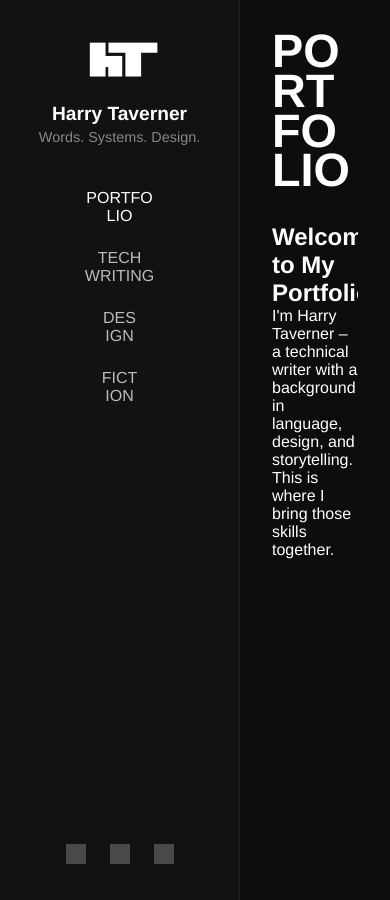
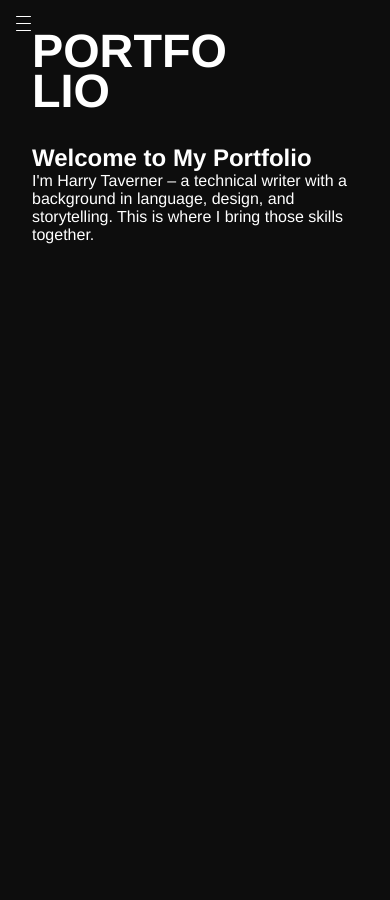
Before and after one commit to htaverner/Portfo-lio, a Jekyll site: the page built from index.html, in a window 390 px wide. Built offline with Jekyll 4.4.1, drawn with Linux system fonts in a browser that asks for light colours; grey boxes are pictures that could not be loaded.

Commit message:
added accordion text in sections

```diff
--- a/_layouts/default.html
+++ b/_layouts/default.html
@@ -7,7 +7,17 @@
   <link rel="stylesheet" href="{{ '/assets/css/style.css' | relative_url }}" />
 </head>
 <body>
+  <!-- Hamburger Toggle Button -->
+  <button id="sidebar-toggle" aria-label="Toggle menu" class="Hamburger">
+    <span></span>
+    <span></span>
+    <span></span>
+  </button>
+
+  <!-- Wrapper for layout -->
   <div id="wrapper">
+
+    <!-- Sidebar -->
     <aside id="sidebar">
       <div class="sidebar-top">
         <img id="logo" src="/assets/images/ht-logo512.png" alt="Logo" />
@@ -23,29 +33,31 @@
         </nav>
       </div>
       <div class="sidebar-bottom">
-        <a href="mailto:you@example.com" target="_blank" aria-label="Email">
+        <a href="mailto:harrytaverner@gmail.com" target="_blank" aria-label="Email">
           <img src="/assets/icons/email.svg" alt="Email" />
         </a>
-        <a href="https://linkedin.com/in/yourhandle" target="_blank" aria-label="LinkedIn">
+        <a href="https://linkedin.com/in/htaverner" target="_blank" aria-label="LinkedIn">
           <img src="/assets/icons/linkedin.svg" alt="LinkedIn" />
         </a>
-        <a href="https://github.com/yourhandle" target="_blank" aria-label="GitHub">
-          <img src="/assets/icons/github.svg" alt="GitHub" />
+        <a href="https://github.com/htaverner" target="_blank" aria-label="GitHub">
+          <img src="/assets/icons/github-icon.svg" alt="GitHub" />
         </a>
       </div>
     </aside>
 
+    <!-- Main Content -->
     <main id="main-content">
       <div class="hero">
         <h1 id="hero-text">{{ page.hero_text | markdownify }}</h1>
       </div>
-
       <div id="content-area">
         {{ content }}
       </div>
     </main>
-  </div>
+
+  </div> <!-- End #wrapper -->
 
   <script src="{{ '/assets/js/portfolio.js' | relative_url }}"></script>
+
 </body>
 </html>
--- a/assets/css/style.css
+++ b/assets/css/style.css
@@ -146,3 +146,132 @@
   max-height: none;
   z-index: 1;
 }
+
+/* Sidebar toggle button (hamburger) */
+#sidebar-toggle {
+  position: fixed;
+  top: 1rem;
+  left: 1rem;
+  z-index: 1001;
+  display: none;
+  flex-direction: column;
+  justify-content: center;
+  align-items: center;
+  width: 15px;
+  height: 15px;
+  background: none;
+  border: none;
+  cursor: pointer;
+  gap: 6px;
+}
+
+/* Hamburger bars */
+#sidebar-toggle span {
+  display: block;
+  height: 3px;
+  width: 100%;
+  background-color: #fff;
+  border-radius: 2px;
+  transition: all 0.3s ease;
+}
+
+/* Transform into X */
+#sidebar-toggle.active span:nth-child(1) {
+  transform: rotate(45deg) translate(5px, 5px);
+}
+
+#sidebar-toggle.active span:nth-child(2) {
+  opacity: 0;
+}
+
+#sidebar-toggle.active span:nth-child(3) {
+  transform: rotate(-45deg) translate(5px, -5px);
+}
+
+/* Hover effect */
+#sidebar-toggle:hover span {
+  background-color: #fff;
+}
+
+/* Show on mobile only */
+@media (max-width: 768px) {
+  #sidebar-toggle {
+    display: flex;
+  }
+
+  #sidebar {
+    position: absolute;
+    top: 0;
+    left: -100%;
+    height: 100%;
+    z-index: 999;
+    transition: left 0.3s ease;
+  }
+
+  #sidebar.open {
+    left: 0;
+  }
+}
+
+/* Accordion Styles */
+.accordion-container {
+  margin-top: 2rem;
+}
+
+.accordion-card {
+  background: #1e1e1e;
+  border: 1px solid #333;
+  margin-bottom: 1rem;
+  border-radius: 8px;
+  overflow: hidden;
+  transition: border 0.3s ease;
+}
+
+.accordion-header {
+  display: flex;
+  justify-content: space-between;
+  align-items: center;
+  cursor: pointer;
+  padding: 1rem;
+  font-weight: 600;
+  color: #eee;
+  background: #2a2a2a;
+  transition: background 0.3s ease;
+  width: 100%;
+}
+
+.accordion-header:hover {
+  background: #333;
+}
+
+/* Prevent child elements from blocking clicks */
+.accordion-header * {
+  pointer-events: none;
+}
+
+.accordion-content {
+  max-height: 0;
+  overflow: hidden;
+  padding: 0 1rem;
+  color: #ccc;
+  transition: max-height 0.4s ease, padding 0.4s ease;
+}
+
+.accordion-content.expanded {
+  max-height: 500px; /* adjust based on expected content */
+  padding: 1rem;
+}
+
+.toggle-btn {
+  background: none;
+  border: none;
+  color: #eee;
+  font-size: 1.5rem;
+  transition: transform 0.3s ease;
+  margin-left: 1rem;
+  pointer-events: none; /* ensures parent header handles the click */
+}
+
+.accordion-card.open .toggle-btn {
+  transform: rotate(45deg); /* plus to x */
+}
--- a/assets/js/portfolio.js
+++ b/assets/js/portfolio.js
@@ -1,4 +1,5 @@
 document.addEventListener("DOMContentLoaded", () => {
+  // === SECTION HANDLING ===
   const sections = {
     home: document.getElementById("home"),
     tech: document.getElementById("tech"),
@@ -40,7 +41,6 @@
 
       // Show and fade in new section
       next.style.display = "block";
-      // Scroll to top of main content smoothly BEFORE fade-in
       mainContent.scrollTo({ top: 0, behavior: "smooth" });
 
       requestAnimationFrame(() => {
@@ -48,7 +48,6 @@
         next.style.opacity = 1;
       });
 
-      // Update hero text after fade out, then fade in
       heroText.innerHTML = sidebarLabel(target);
       requestAnimationFrame(() => {
         heroText.style.opacity = 1;
@@ -63,7 +62,7 @@
     }, fadeDuration);
   }
 
-  // Initial section setup
+  // Initialize sections
   Object.entries(sections).forEach(([key, section]) => {
     if (key === currentSection) {
       section.classList.add("active");
@@ -79,17 +78,59 @@
   heroText.innerHTML = sidebarLabel(currentSection);
   heroText.style.opacity = 1;
 
-  // Sidebar click handling
   sidebarItems.forEach(item => {
     item.addEventListener("click", () => {
       const target = item.dataset.section;
       showSection(target);
+
+      // Close sidebar on mobile nav click
+      if (window.innerWidth <= 768) {
+        sidebar.classList.remove("open");
+        toggleButton.classList.remove("active");
+      }
     });
   });
 
-  // Optional: On load, jump to section in URL hash
+  // Optional: Jump to hash
   const hash = window.location.hash.replace("#", "");
   if (hash && sections[hash]) {
     showSection(hash);
   }
+
+  // === MOBILE SIDEBAR TOGGLE ===
+  const toggleButton = document.getElementById("sidebar-toggle");
+  const sidebar = document.getElementById("sidebar");
+
+  toggleButton.addEventListener("click", () => {
+    sidebar.classList.toggle("open");
+    toggleButton.classList.toggle("active");
+  });
+
+  // === ACCORDION HANDLING ===
+const accordionHeaders = document.querySelectorAll(".accordion-header");
+
+accordionHeaders.forEach(header => {
+  const content = header.nextElementSibling;
+  const btn = header.querySelector(".toggle-btn");
+
+  header.addEventListener("click", () => {
+    const isExpanded = content.classList.contains("expanded");
+
+    // Close all
+    document.querySelectorAll(".accordion-content").forEach(c => {
+      c.classList.remove("expanded");
+    });
+
+    document.querySelectorAll(".accordion-header .toggle-btn").forEach(b => {
+      b.textContent = "+";
+    });
+
+    // Expand clicked one if it wasn't already open
+    if (!isExpanded) {
+      content.classList.add("expanded");
+      btn.textContent = "–";
+    }
+  });
 });
+
+});
--- a/index.html
+++ b/index.html
@@ -26,6 +26,60 @@
   </ul>
 
   <p>I'm currently building a set of sample docs, walkthroughs, and guides to demonstrate my approach across use cases. These will be added here soon.</p>
+
+  <div class="accordion-container">
+
+    <div class="accordion-card">
+      <div class="accordion-header">
+        <h3>🛠 How to Set Up a Local Dev Environment</h3>
+        <button class="toggle-btn">+</button>
+      </div>
+      <div class="accordion-content">
+        <p>This guide walks you through setting up a complete development environment using Node.js, VS Code, and Docker.</p>
+        <ul>
+          <li>Install prerequisites (Node, Git, Docker)</li>
+          <li>Clone the starter repo</li>
+          <li>Run the local server and test endpoints</li>
+        </ul>
+      </div>
+    </div>
+
+    <div class="accordion-card">
+      <div class="accordion-header">
+        <h3>🔄 API v2.3 Update: Breaking Changes & Migration</h3>
+        <button class="toggle-btn">+</button>
+      </div>
+      <div class="accordion-content">
+        <p>Version 2.3 introduces several breaking changes to the /users endpoint, improves authentication flow, and deprecates legacy tokens.</p>
+        <p><strong>What's new:</strong></p>
+        <ul>
+          <li>JWT required for all requests</li>
+          <li>`/users/profile` renamed to `/users/me`</li>
+          <li>Added rate limits on public routes</li>
+        </ul>
+      </div>
+    </div>
+
+    <div class="accordion-card">
+      <div class="accordion-header">
+       <h3>🔍 Understanding REST vs GraphQL in Product APIs</h3>
+       <button class="toggle-btn">+</button>
+     </div>
+     <div class="accordion-content">
+        <p>This technical explainer compares REST and GraphQL for building scalable, flexible product APIs in modern SaaS architectures.</p>
+       <p>Includes diagrams, tradeoffs, and performance benchmarks from real-world apps.</p>
+      </div>
+    </div>
+
+  </div>
+
+
+
+
+
+
+
+
 </section>
 
 <section id="design" class="portfolio-section">
```
Also changed, not shown: assets/icons/email.svg (added), assets/icons/github-icon.svg (added), assets/icons/linkedin.svg (added), 7 other files.
